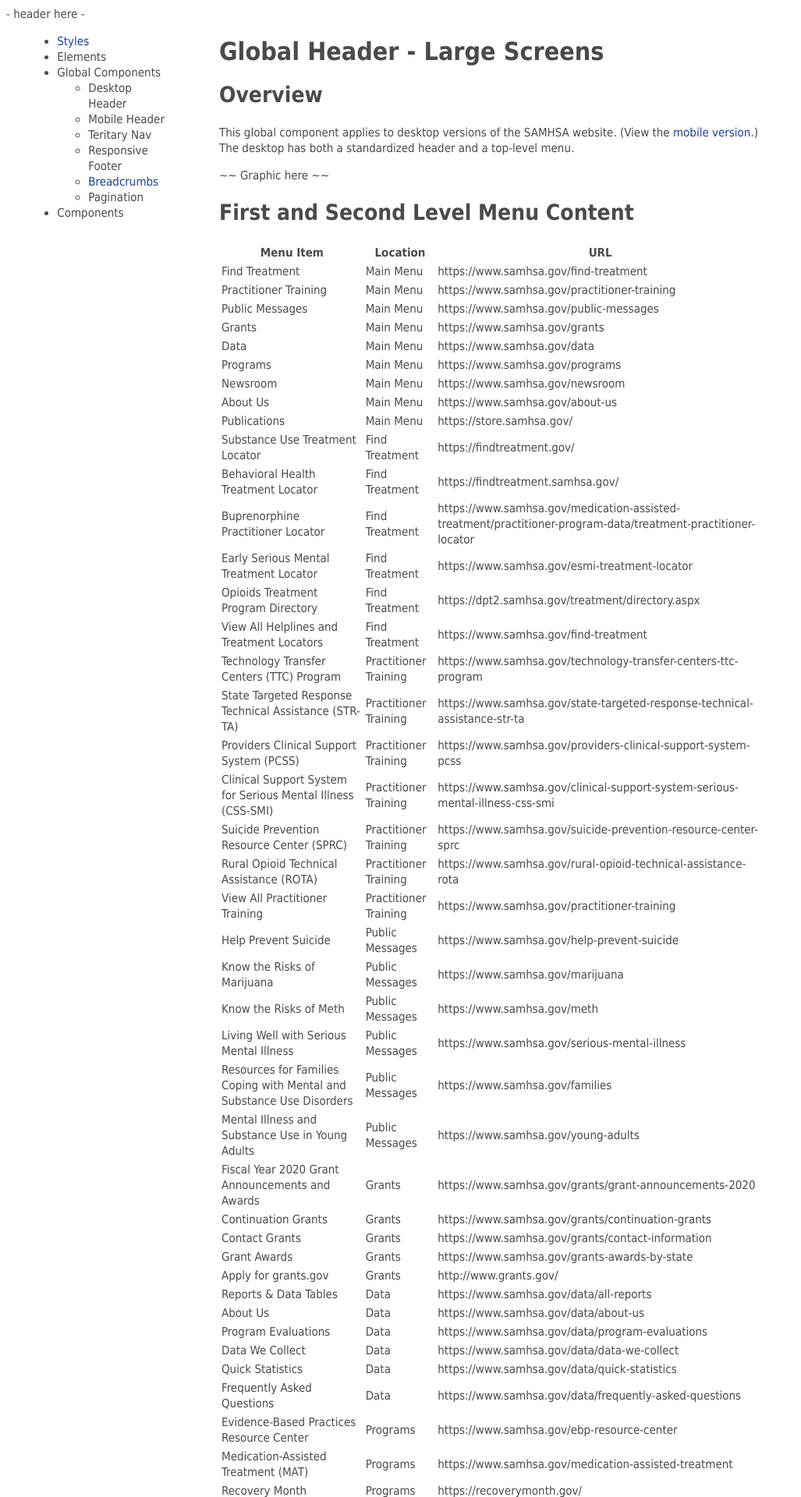
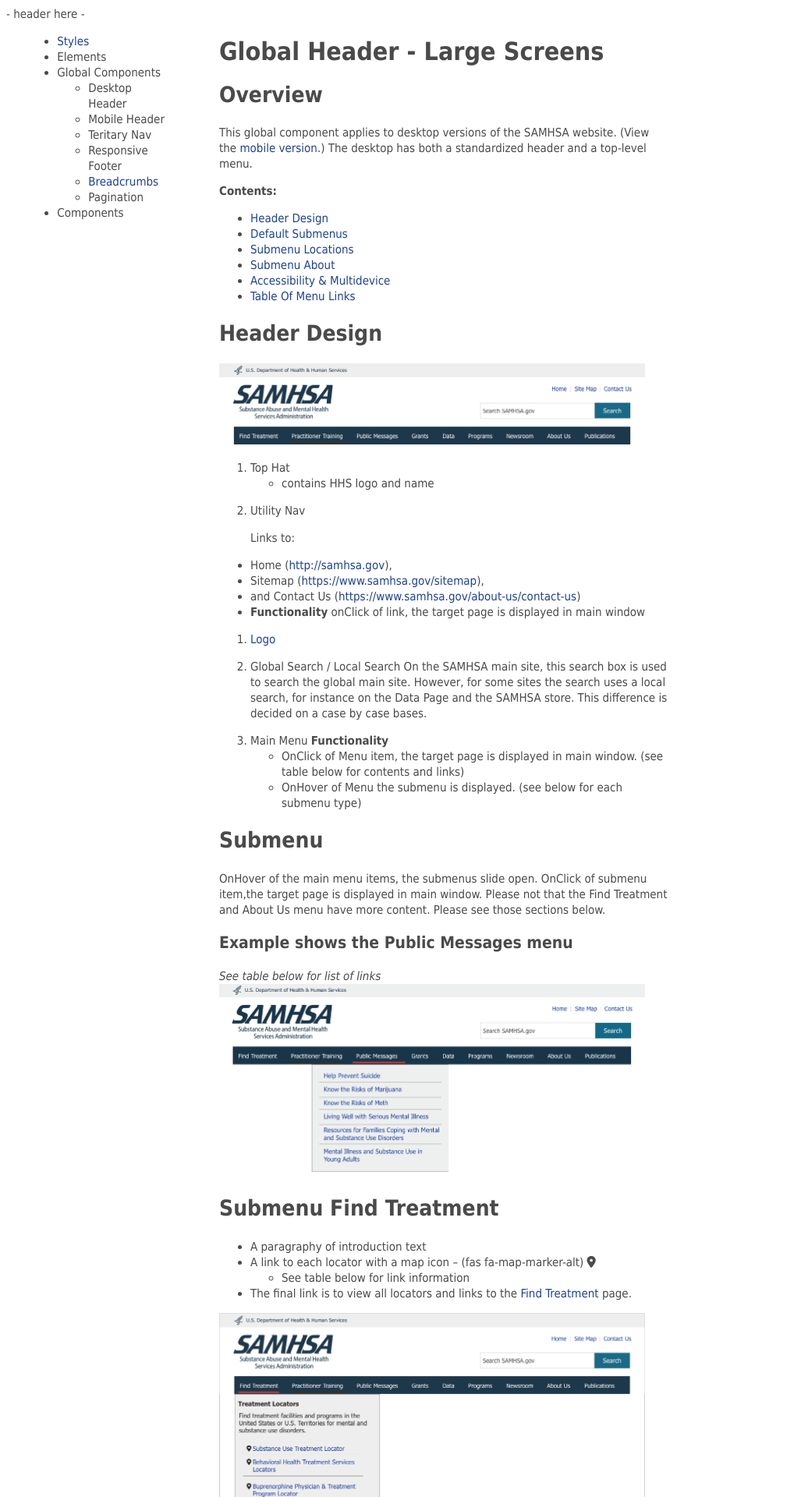
Before and after one commit to HHS/samhsa-pattern-library, a Jekyll site: the page built from docs/pages/components/global-header-lg.md, in a window 1280 px wide. Shown: the top 1920 px of the page at 78% size, without its empty margins (0-1027 px from the left). Built offline with Jekyll 4.4.1, drawn with Linux system fonts in a browser that asks for light colours; nearby versions of some CDN libraries; some of the changed text lies outside the part shown.

Commit message:
addedd global large header

```diff
--- a/docs/_includes/css/base/type.scss
+++ b/docs/_includes/css/base/type.scss
@@ -11,7 +11,7 @@
     font-size: 28px;
     line-height: 30px;
     font-weight: 700;
-  @media(min-width: 700px ){
+  @media(min-width: $medium-breakpoint ){
     font-size: 32px;
     line-height: 34px;
   }
@@ -21,7 +21,7 @@
     font-size: 23px;
     line-height: 25px;
     font-weight: 700;
-  @media(min-width: 700px ){
+  @media(min-width: $medium-breakpoint ){
     font-size: 28px;
     line-height: 30px;
   }
@@ -31,7 +31,7 @@
     font-size: 18px;
     line-height: 20px;
     font-weight: 700;
-  @media(min-width: 700px ){
+  @media(min-width: $medium-breakpoint ){
     font-size: 21px;
     line-height: 23px;
   }
--- a/docs/_includes/css/layouts/library-layout.scss
+++ b/docs/_includes/css/layouts/library-layout.scss
@@ -13,6 +13,6 @@
 }
 .section-content {
   @media screen and (min-width: $medium-breakpoint){
-    max-width: 700px;
+    max-width: 575px;
   }
 }
--- a/docs/assets/css/style.scss
+++ b/docs/assets/css/style.scss
@@ -4,7 +4,8 @@
 //@import "{{ site.theme }}";
 // breakpoints
 $medium-breakpoint: 800px;
-
+// global image fix
+img {max-width: 95%; height: auto;}
 
 // ------ Styles
 {% include css/base/colors.scss %}
--- a/docs/pages/components/global-header-lg.md
+++ b/docs/pages/components/global-header-lg.md
@@ -9,6 +9,71 @@
 ## Overview
 This global component applies to desktop versions of the SAMHSA website. (View the [mobile version]({{ site.url }}/global-header-sm).) The desktop has both a standardized header and a top-level menu.
 
-~~ Graphic here ~~
+**Contents:**
+- [Header Design](#head)
+- [Default Submenus](#submenus)
+- [Submenu Locations](#location)
+- [Submenu About](#about)
+- [Accessibility & Multidevice](#accessibility)
+- [Table Of Menu Links](#table)
+
+
+<a name="head"></a>
+## Header Design
+
+![Header Image](../assets/img/header/header.png)
+
+1. Top Hat
+- contains HHS logo and name
+2. Utility Nav
+
+   Links to:
+
+- Home ([http://samhsa.gov](http://samhsa.gov)),
+- Sitemap ([https://www.samhsa.gov/sitemap](https://www.samhsa.gov/sitemap)),
+- and Contact Us ([https://www.samhsa.gov/about-us/contact-us](https://www.samhsa.gov/about-us/contact-us))
+- **Functionality** onClick of link, the target page is displayed in main window
+
+3. [Logo]({{ site.url }}/logos)
+4. Global Search / Local Search
+   On the SAMHSA main site, this search box is used to search the global main site. However, for some sites the search uses a local search, for instance on the Data Page and the SAMHSA store. This difference is decided on a case by case bases.
+
+5. Main Menu
+  **Functionality**
+  - OnClick of Menu item, the target page is displayed in main window. (see table below for contents and links)
+  - OnHover of Menu the submenu is displayed. (see below for each submenu type)
+
+<a name="submenus"></a>
+## Submenu
+OnHover of the main menu items, the submenus slide open. OnClick of submenu item,the target page is displayed in main window. Please not that the Find Treatment and About Us menu have more content. Please see those sections below.
+### Example shows the Public Messages menu
+_See table below for list of links_
+![Find Treatment Menu](../assets/img/header/messages.png)
+
+<a name="location"></a>
+## Submenu Find Treatment
+- A paragraphy of introduction text
+- A link to each locator with a map icon -- (fas fa-map-marker-alt) <i class="fas fa-map-marker-alt"></i>
+   - See table below for link information
+- The final link is to view all locators and links to the [Find Treatment](https://www.samhsa.gov/find-treatment) page.
+
+![Find Treatment Menu](../assets/img/header/find-treatment.png)
+
+<a name="about"></a>
+## Submenu About Us
+In addition to the submenu links...
+- Photo of Elinore McCance-Katz, M.D., Ph.D.
+- Descriptive text: "Elinore McCance-Katz, M.D., Ph.D., Assistant Secretary for Mental Health and Substance Use"
+- Link to biography: "View full biography" - links to [https://www.samhsa.gov/about-us/who-we-are/leadership/biographies/elinore-mccance-katz](https://www.samhsa.gov/about-us/who-we-are/leadership/biographies/elinore-mccance-katz)
+
+<a name="accessibility"></a>
+## Accessibility & Multidevice
+### Accessibility
+?? What is our Accessibility on this menu ??
+
+### Multidevice
+Small and medium screen devices are using the header & menu system described on the specifications for the small screen --> [mobile version]({{ site.url }}/global-header-sm). However, there are still touch screen devices that exist on the large and extra-large breakpoints. All click actions should also equate to tap-a-able actions. With that being said, the hover state of the main menu can not be used though by those devices. Users will either use touch and be directed to the resulting landing page or they will use hover based actions for the full use of the menu.
+
+
 
 {% include_relative parts/menu-content.md %}
```
Also changed, not shown: docs/pages/styles/logos.md (+3 -3 lines), docs/pages/styles/type.md (+1 -1 lines), docs/assets/img/header/aboutus.png (added), docs/assets/img/header/data.png (added), docs/assets/img/header/find-treatment.png (added), docs/assets/img/header/grants.png (added), docs/assets/img/header/header.png (added), docs/assets/img/header/messages.png (added), docs/assets/img/header/newsroom.png (added), docs/assets/img/header/program.png (added), docs/assets/img/header/publications.png (added), docs/assets/img/header/training.png (added).
